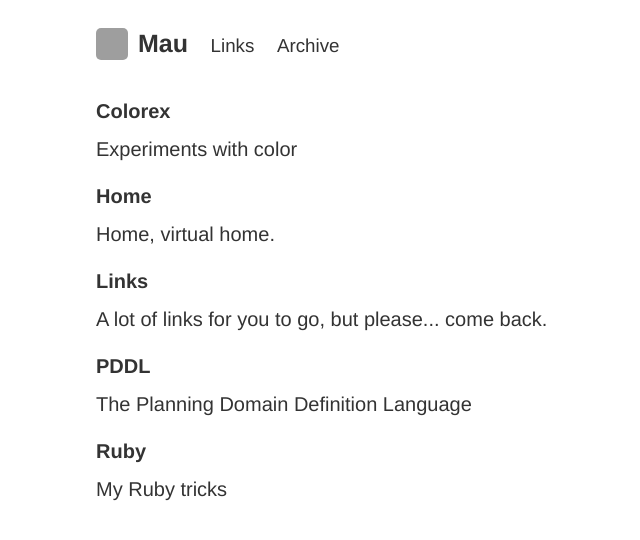
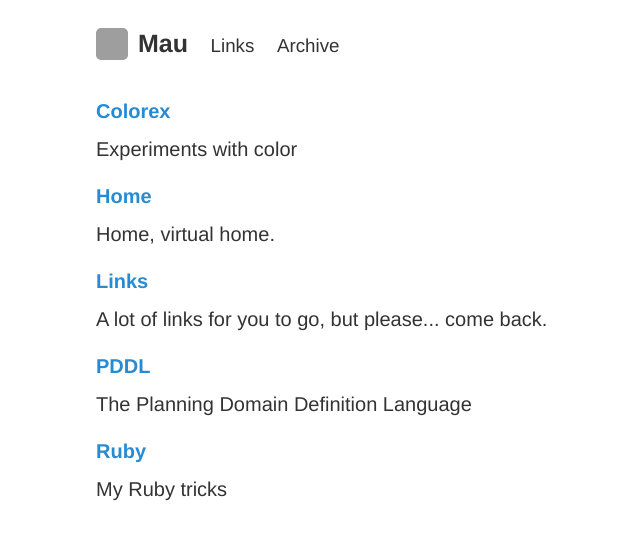
Before and after one commit to Maumagnaguagno/maumagnaguagno.github.io, a Jekyll site: the page built from archive.md, in a window 1280 px wide. Shown: the top 540 px of the page, without its empty margins (164-804 px from the left). Built offline with Jekyll 4.4.1, drawn with Linux system fonts in a browser that asks for light colours; our own code applies the rules of GitHub Pages for plain Markdown files; grey boxes are pictures that could not be loaded.

Commit message:
Remove CSS body color repetitions

```diff
--- a/css/style.scss
+++ b/css/style.scss
@@ -32,7 +32,6 @@ h1, h2, h3, h4, h5, h6 {
   margin-bottom:  .5rem;
   font-weight:    bold;
   line-height:    1.25;
-  color:          #333;
   text-rendering: optimizeLegibility;
 }
 
@@ -160,7 +159,6 @@ table {
   .nav-title {
     margin-top: 0;
     margin-bottom: 0;
-    color: #333;
     a { color: inherit; }
 
     small {
@@ -188,10 +186,6 @@ table {
   }
 }
 
-.post-title, .post-title a {
-  color: #333;
-}
-
 .post-date {
   color: #9a9a9a;
 }
```
